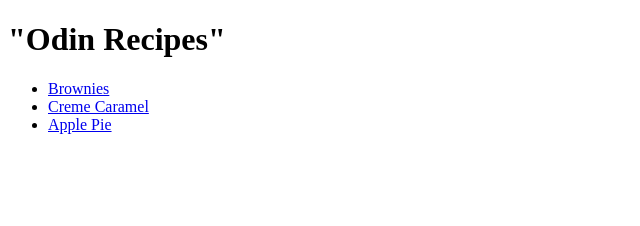
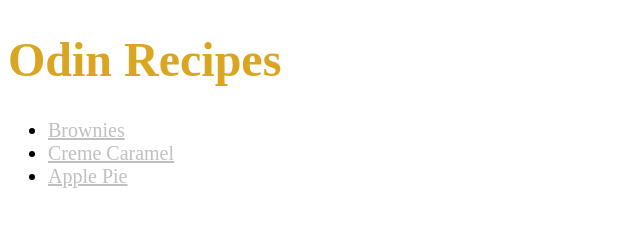
Before and after one commit to BegadE/odin-recipes, a plain HTML site: page index.html in a window 1280 px wide. Shown: the whole page, without its empty margins (0-640 px from the left). Drawn offline with Linux system fonts and the light colour scheme.

Commit message:
styled up

```diff
--- a/index.html
+++ b/index.html
@@ -3,11 +3,12 @@
 <head>
     <meta charset="UTF-8">
     <meta name="viewport" content="width=device-width, initial-scale=1.0">
+    <link rel="stylesheet" href="recipes/styles.css">
     <title>Document</title>
 </head>
 <body>
-    <h1>"Odin Recipes"</h1>
-    <ul>
+    <h1 id="title">Odin Recipes</h1>
+    <ul id ="subheading">
         <li><a href="recipes/brownies.html">Brownies</a></li>
         <li><a href="recipes/creme-caramel.html">Creme Caramel</a></li>
         <li><a href="recipes/apple-pie.html">Apple Pie</a></li>
--- /dev/null
+++ b/recipes/styles.css
@@ -0,0 +1,24 @@
+
+#title{
+    font-family: "KG Inimitable Original", serif;
+    font-size: 48px;
+    color: goldenrod;
+}
+
+#subheading{
+    font-family: "KG Inimitable Original", serif;
+    font-size: 20px;
+}
+
+li a {
+    color: silver; /* Replace 'blue' with your desired color */
+}
+
+img{
+    width: 300px;
+    height: auto;
+}
+
+body {
+    font-family: "Atwic", sans-serif;
+  }
```
Also changed, not shown: recipes/apple-pie.html (+2 -1 lines), recipes/brownies.html (+2 -1 lines), recipes/creme-caramel.html (+2 -1 lines).
